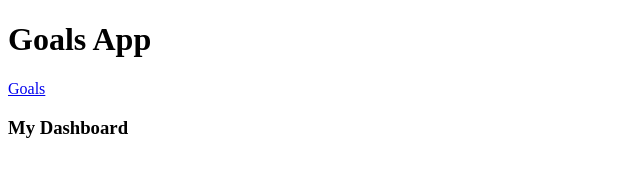
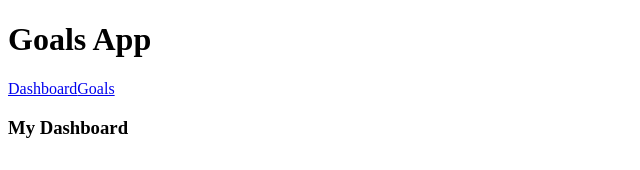
Before and after one commit to VinnieVendemia/goals-app-angular, an Angular app: page /dashboard in a window 1280 px wide. Shown: the top 170 px of the page, without its empty margins (0-640 px from the left). Built offline with nearby package versions, Linux system fonts and the light colour scheme.

Commit message:
Update routerLinks in app module

```diff
--- a/src/app/components/app/app.component.ts
+++ b/src/app/components/app/app.component.ts
@@ -5,7 +5,10 @@ import { Component } from '@angular/core';
   selector: 'app-root',
   template: `
     <h1>{{title}}</h1>
-    <a routerLink="/goals">Goals</a>
+    <nav>
+      <a routerLink="/dashboard">Dashboard</a>
+      <a routerLink="/goals">Goals</a>
+    </nav>
     <router-outlet></router-outlet>
   `
 })
```
